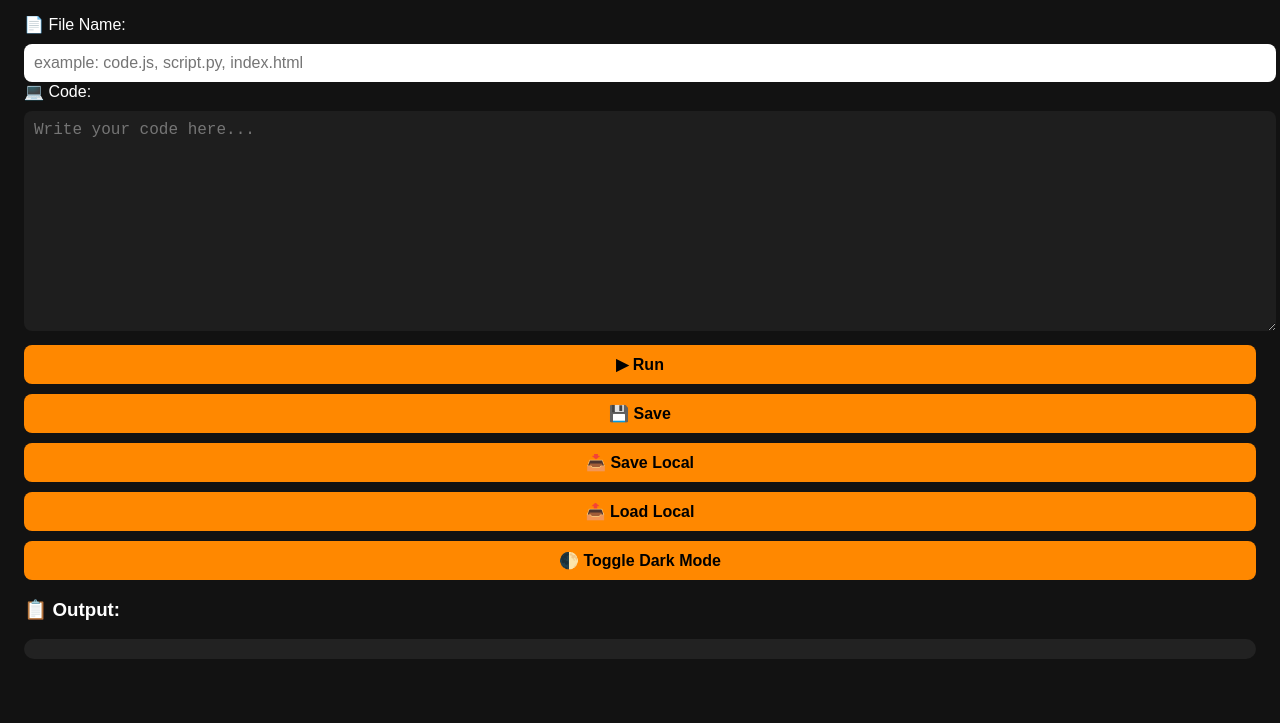
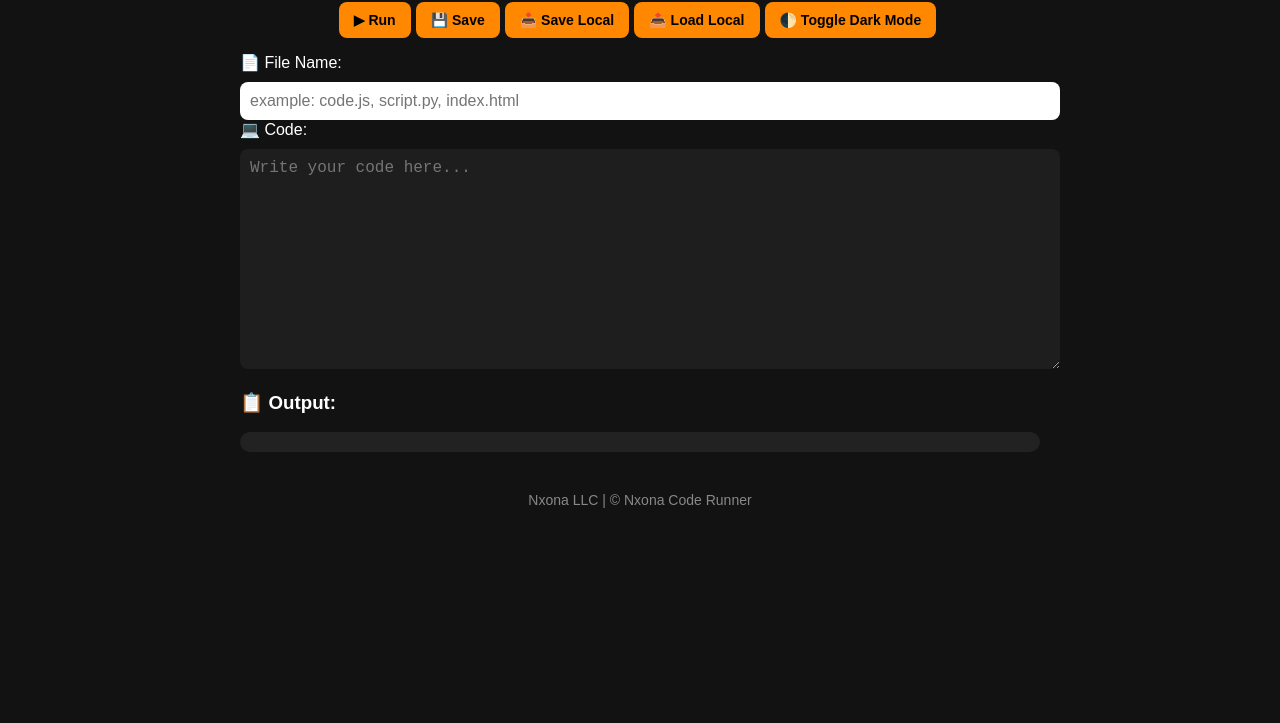
Before and after one commit to RxWorldX/nxona-code-runner, a plain HTML site: page index.html in a window 1280 px wide. Shown: the part 77-800 px from the top of the page. Drawn offline with Linux system fonts and the light colour scheme.

Commit message:
Update index.html

```diff
--- a/index.html
+++ b/index.html
@@ -2,19 +2,99 @@
 <html>
 <head>
   <title>Nxona Code Runner</title>
+  <meta name="viewport" content="width=device-width, initial-scale=1.0" />
   <style>
-    body { background: #121212; color: white; font-family: sans-serif; padding: 1rem; transition: 0.3s; }
-    textarea, input, button { width: 100%; margin-top: 10px; padding: 10px; border-radius: 8px; border: none; font-size: 16px; }
-    textarea { height: 200px; background: #1e1e1e; color: #0f0; }
-    button { background: #ff8800; color: black; font-weight: bold; }
-    pre { background: #222; padding: 10px; border-radius: 10px; white-space: pre-wrap; margin-top: 10px; }
-    .dark { background: #ffffff; color: #000000; }
-    .dark textarea { background: #e0e0e0; color: #000; }
-    .dark pre { background: #f5f5f5; color: #111; }
+    body {
+      background: #121212;
+      color: white;
+      font-family: sans-serif;
+      padding: 1rem;
+      transition: 0.3s;
+      max-width: 800px;
+      margin: auto;
+    }
+
+    textarea, input {
+      width: 100%;
+      margin-top: 10px;
+      padding: 10px;
+      border-radius: 8px;
+      border: none;
+      font-size: 16px;
+    }
+
+    textarea {
+      height: 200px;
+      background: #1e1e1e;
+      color: #0f0;
+    }
+
+    button {
+      background: #ff8800;
+      color: black;
+      font-weight: bold;
+      border: none;
+      border-radius: 8px;
+      padding: 10px 15px;
+      margin: 5px 5px 5px 0;
+      font-size: 14px;
+      cursor: pointer;
+    }
+
+    pre {
+      background: #222;
+      padding: 10px;
+      border-radius: 10px;
+      white-space: pre-wrap;
+      margin-top: 10px;
+    }
+
+    .dark {
+      background: #ffffff;
+      color: #000000;
+    }
+
+    .dark textarea {
+      background: #e0e0e0;
+      color: #000;
+    }
+
+    .dark pre {
+      background: #f5f5f5;
+      color: #111;
+    }
+
+    .center-title {
+      text-align: center;
+      margin-bottom: 10px;
+    }
+
+    .button-row {
+      display: flex;
+      flex-wrap: wrap;
+      justify-content: center;
+      margin-bottom: 10px;
+    }
+
+    footer {
+      margin-top: 40px;
+      text-align: center;
+      font-size: 14px;
+      color: #888;
+    }
   </style>
 </head>
 <body>
-  <h2>🚀 Nxona Code Runner (No Login)</h2>
+
+  <h2 class="center-title">🚀 Nxona Code Runner</h2>
+
+  <div class="button-row">
+    <button onclick="runCode()">▶ Run</button>
+    <button onclick="saveToFile()">💾 Save</button>
+    <button onclick="saveLocal()">📥 Save Local</button>
+    <button onclick="loadLocal()">📤 Load Local</button>
+    <button onclick="toggleDark()">🌓 Toggle Dark Mode</button>
+  </div>
 
   <label>📄 File Name:</label>
   <input type="text" id="filename" placeholder="example: code.js, script.py, index.html" />
@@ -22,14 +102,12 @@
   <label>💻 Code:</label>
   <textarea id="code" placeholder="Write your code here..."></textarea>
 
-  <button onclick="runCode()">▶ Run</button>
-  <button onclick="saveToFile()">💾 Save</button>
-  <button onclick="saveLocal()">📥 Save Local</button>
-  <button onclick="loadLocal()">📤 Load Local</button>
-  <button onclick="toggleDark()">🌓 Toggle Dark Mode</button>
-
   <h3>📋 Output:</h3>
   <pre id="output"></pre>
+
+  <footer>
+    Nxona LLC | © Nxona Code Runner
+  </footer>
 
   <script>
     let darkMode = true;
@@ -51,8 +129,15 @@
         } catch (e) {
           output.textContent = "❌ JS Error:\n" + e.message;
         }
+      } else if (filename.endsWith(".html")) {
+        const win = window.open();
+        win.document.write(code);
+        win.document.close();
+        output.textContent = "✅ HTML Rendered in New Tab.";
+      } else if (filename.endsWith(".py")) {
+        output.textContent = "⚠️ Python execution not supported in browser. Use save to run offline.";
       } else {
-        output.textContent = "⛔ Only .js files can be run in browser.\nUse Save option to download.";
+        output.textContent = "❌ Unsupported file type.";
       }
     }
 
```
